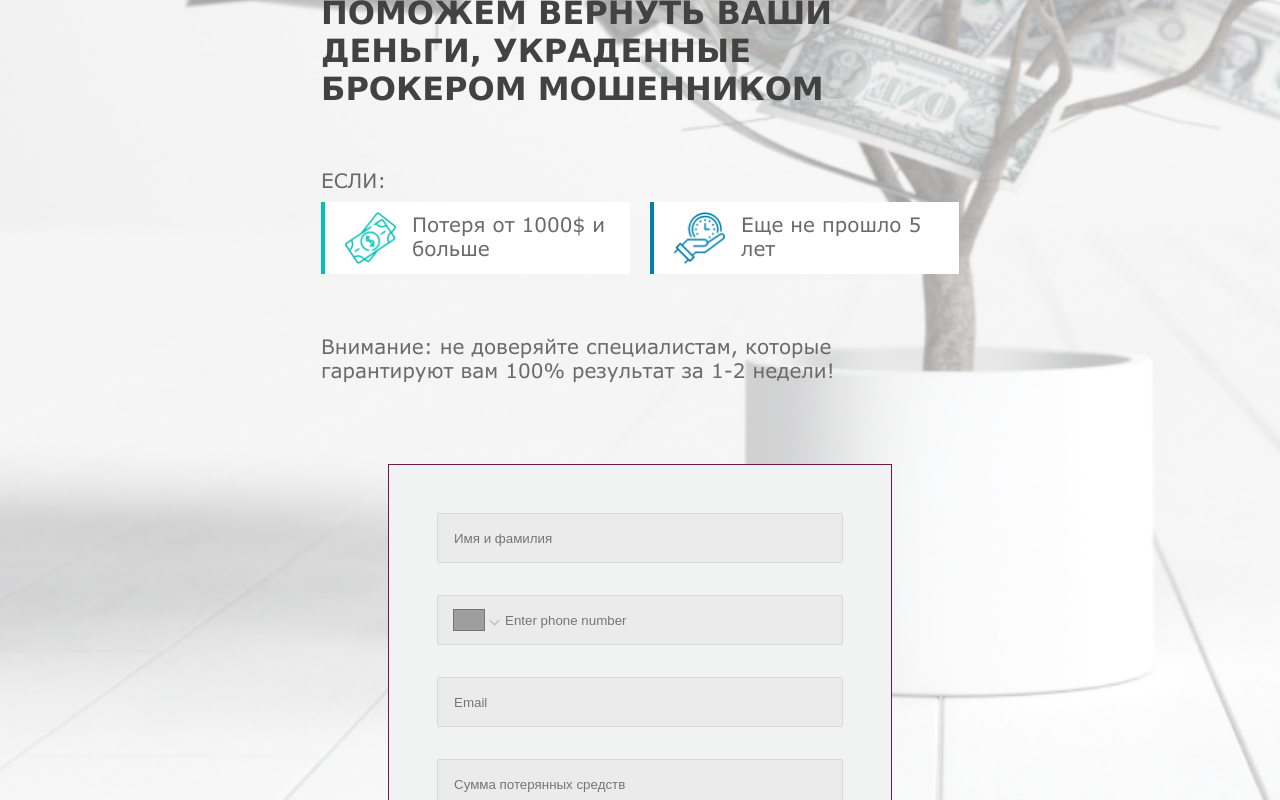
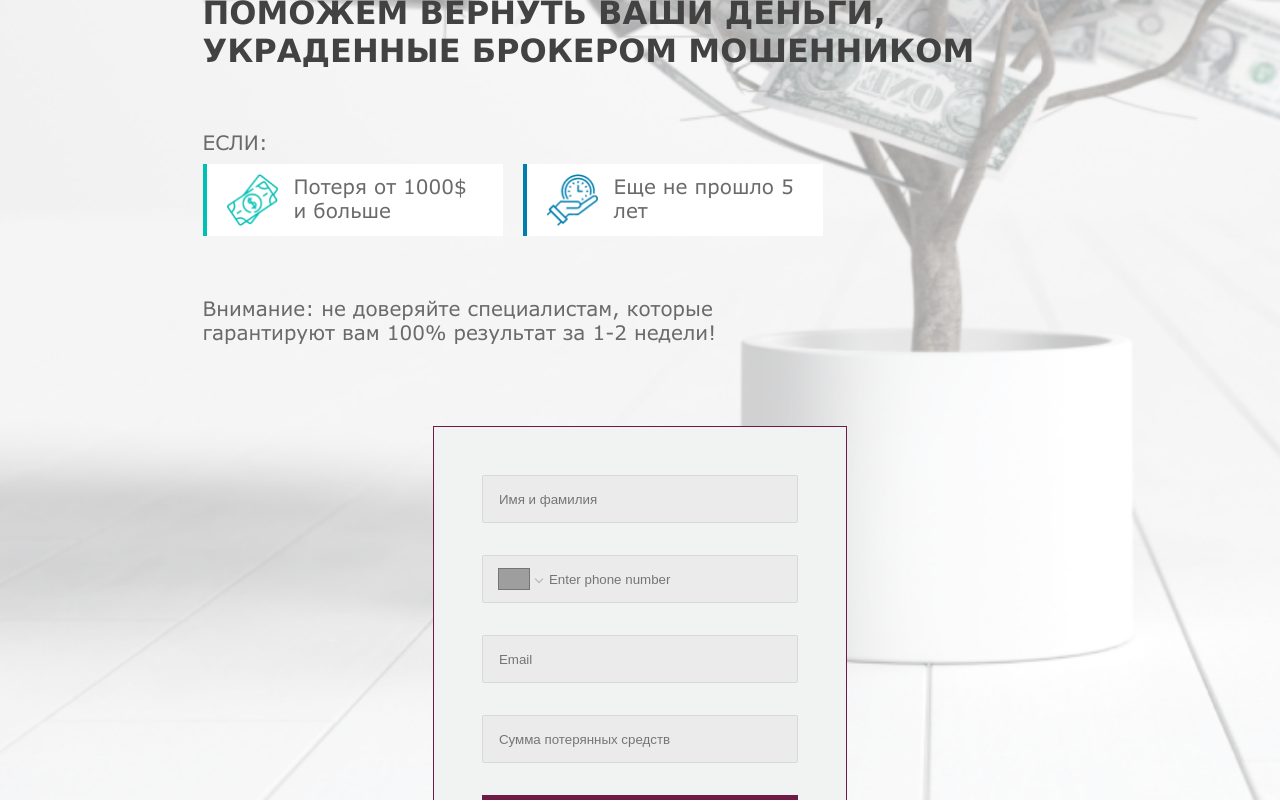
Before and after one commit to Leontin77/companie, a React (Create React App) app: page /contact in a window 1280 px wide. Shown: the part 1020-1820 px from the top of the page. Built offline with nearby package versions, Linux system fonts and the light colour scheme; no server answers; grey boxes are pictures that could not be loaded; a web font is replaced by a local one.

Commit message:
fix form

```diff
--- a/src/components/Form/form.scss
+++ b/src/components/Form/form.scss
@@ -9,10 +9,15 @@
   background: #f1f2f2;
   border: 1px solid #701b45;
   height: fit-content;
+
+  .input-wrapper {
+    width: 100%;
+  }
+
   &-input {
     display: flex;
-    width: 372px;
     height: 48px;
+    width: 100%;
     padding: 0px 16px;
     align-items: center;
     border-radius: 2px;
--- a/src/components/Form/form.tsx
+++ b/src/components/Form/form.tsx
@@ -1,11 +1,11 @@
 import "./form.scss";
-import { MainButton } from "components/MainButton/mainButton";
+import {MainButton} from "components/MainButton/mainButton";
 import "react-phone-number-input/style.css";
-import { useForm, Controller } from "react-hook-form";
+import {useForm, Controller} from "react-hook-form";
 import * as yup from "yup";
-import { yupResolver } from "@hookform/resolvers/yup";
+import {yupResolver} from "@hookform/resolvers/yup";
 import PhoneInput from "react-phone-number-input";
-import { isValidPhoneNumber } from "react-phone-number-input";
+import {isValidPhoneNumber} from "react-phone-number-input";
 import axios from "axios";
 
 declare global {
@@ -47,7 +47,7 @@ export const Form = () => {
     const {
         control,
         handleSubmit,
-    formState: { errors },
+        formState: {errors},
     } = useForm<FormData>({
         resolver: yupResolver(validationSchema) as any,
     });
@@ -94,11 +94,11 @@ export const Form = () => {
 
     return (
         <form className="form" onSubmit={handleSubmit(onSubmit)}>
-      <div>
+            <div className="input-wrapper">
                 <Controller
                     name="name"
                     control={control}
-          render={({ field }) => (
+                    render={({field}) => (
                         <input
                             className="form-input"
                             placeholder="Имя и фамилия"
@@ -112,11 +112,11 @@ export const Form = () => {
                     <p className="form-input-error">{errors.name.message}</p>
                 )}
             </div>
-      <div>
+            <div className="input-wrapper">
                 <Controller
                     name="phone"
                     control={control}
-          render={({ field: { onChange, value } }) => (
+                    render={({field: {onChange, value}}) => (
                         <PhoneInput
                             defaultCountry={IPData?.countryCode || "PL"}
                             placeholder="Enter phone number"
@@ -130,11 +130,11 @@ export const Form = () => {
                     <p className="form-input-error">{errors.phone.message}</p>
                 )}
             </div>
-      <div>
+            <div className="input-wrapper">
                 <Controller
                     name="email"
                     control={control}
-          render={({ field }) => (
+                    render={({field}) => (
                         <input
                             placeholder="Email"
                             className="form-input"
@@ -148,11 +148,11 @@ export const Form = () => {
                     <p className="form-input-error">{errors.email.message}</p>
                 )}
             </div>
-      <div>
+            <div className="input-wrapper">
                 <Controller
                     name="sum"
                     control={control}
-          render={({ field }) => (
+                    render={({field}) => (
                         <input
                             placeholder="Сумма потерянных средств"
                             className="form-input"
--- a/src/components/LeaveRequest/LeaveRequest.scss
+++ b/src/components/LeaveRequest/LeaveRequest.scss
@@ -22,7 +22,6 @@
     flex-direction: column;
     align-items: flex-start;
     text-align: left;
-    width: 638px;
   }
 
   &__content-header {
--- a/src/styles.scss
+++ b/src/styles.scss
@@ -71,6 +71,14 @@ body {
   font-family: Verdana;
   font-size: 20px;
   font-weight: 400;
+  box-sizing: border-box;
+}
+* {
+  box-sizing: border-box;
+}
+
+input {
+  outline: none;
 }
 
 img {
```
Lines whose indentation alone changed are shown as unchanged.
